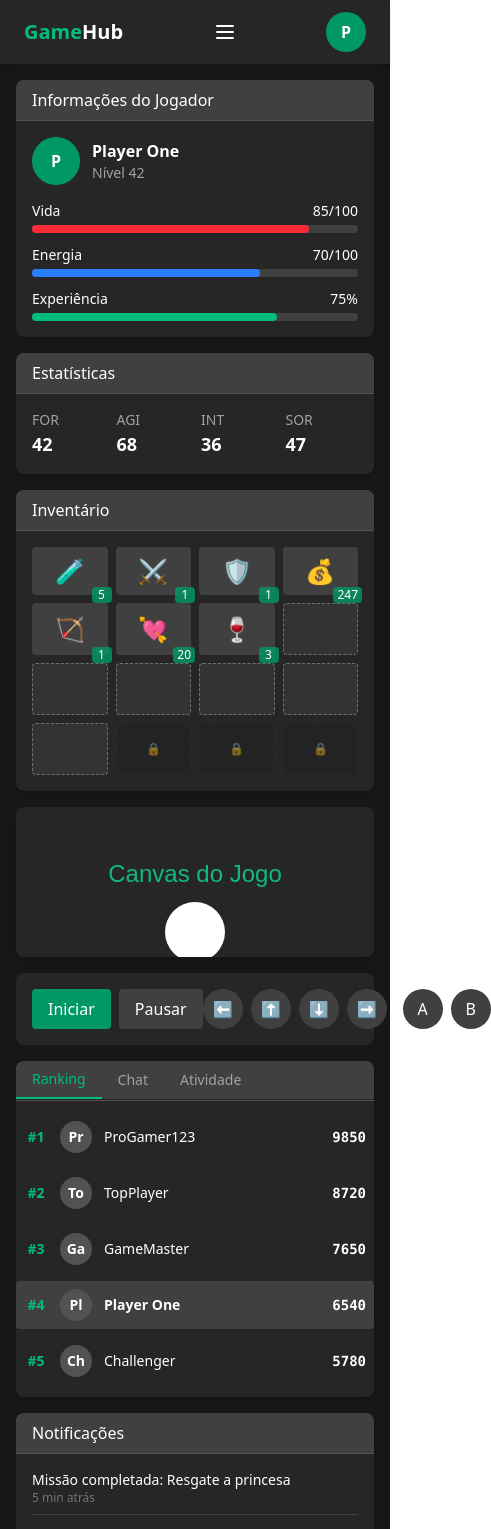
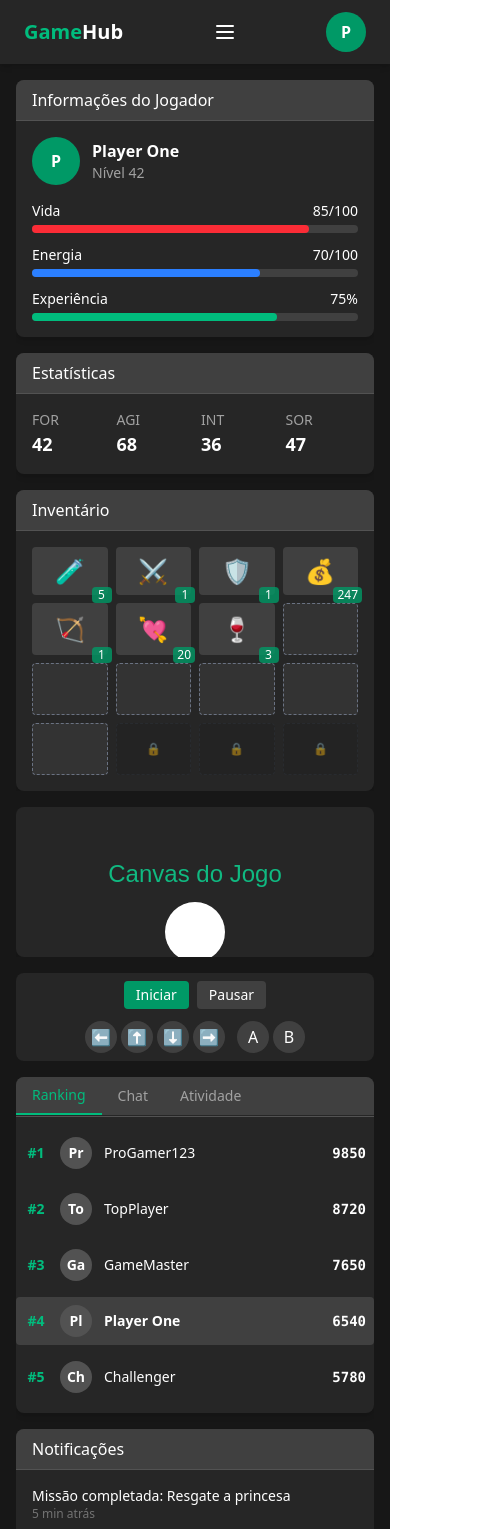
Before and after one commit to arthr/from-zero, a React (Vite) app: page / in a window 390 px wide. Shown: the top 1529 px of the page, 491 px wide, since content can reach past the window. Built offline with nearby package versions, Linux system fonts and the light colour scheme.

Commit message:
ajusta estilos e layout dos componentes de controle e contêiner do jogo

```diff
--- a/src/components/game/Controls.jsx
+++ b/src/components/game/Controls.jsx
@@ -2,37 +2,37 @@ import React from 'react';
 
 function Controls() {
     return (
-        <div className="bg-neutral-800 rounded-lg p-4 flex items-center justify-between">
+        <div className="bg-neutral-800 rounded-lg p-2 md:p-4 flex flex-col md:flex-row items-center gap-3 md:justify-between">
             <div className="flex space-x-2">
-                <button className="bg-emerald-600 text-white px-4 py-2 rounded hover:bg-emerald-700 transition">
+                <button className="bg-emerald-600 text-white px-3 py-1 md:px-4 md:py-2 rounded hover:bg-emerald-700 transition text-sm md:text-base">
                     Iniciar
                 </button>
-                <button className="bg-neutral-700 text-white px-4 py-2 rounded hover:bg-neutral-600 transition">
+                <button className="bg-neutral-700 text-white px-3 py-1 md:px-4 md:py-2 rounded hover:bg-neutral-600 transition text-sm md:text-base">
                     Pausar
                 </button>
             </div>
 
-            <div className="flex space-x-4">
-                <div className="flex space-x-2">
-                    <button className="w-10 h-10 bg-neutral-700 rounded-full flex items-center justify-center text-white hover:bg-neutral-600">
+            <div className="flex space-x-3 md:space-x-4">
+                <div className="flex space-x-1 md:space-x-2">
+                    <button className="w-8 h-8 md:w-10 md:h-10 bg-neutral-700 rounded-full flex items-center justify-center text-white hover:bg-neutral-600">
                         ⬅️
                     </button>
-                    <button className="w-10 h-10 bg-neutral-700 rounded-full flex items-center justify-center text-white hover:bg-neutral-600">
+                    <button className="w-8 h-8 md:w-10 md:h-10 bg-neutral-700 rounded-full flex items-center justify-center text-white hover:bg-neutral-600">
                         ⬆️
                     </button>
-                    <button className="w-10 h-10 bg-neutral-700 rounded-full flex items-center justify-center text-white hover:bg-neutral-600">
+                    <button className="w-8 h-8 md:w-10 md:h-10 bg-neutral-700 rounded-full flex items-center justify-center text-white hover:bg-neutral-600">
                         ⬇️
                     </button>
-                    <button className="w-10 h-10 bg-neutral-700 rounded-full flex items-center justify-center text-white hover:bg-neutral-600">
+                    <button className="w-8 h-8 md:w-10 md:h-10 bg-neutral-700 rounded-full flex items-center justify-center text-white hover:bg-neutral-600">
                         ➡️
                     </button>
                 </div>
 
-                <div className="flex space-x-2">
-                    <button className="w-10 h-10 bg-neutral-700 rounded-full flex items-center justify-center text-white hover:bg-neutral-600">
+                <div className="flex space-x-1 md:space-x-2">
+                    <button className="w-8 h-8 md:w-10 md:h-10 bg-neutral-700 rounded-full flex items-center justify-center text-white hover:bg-neutral-600">
                         A
                     </button>
-                    <button className="w-10 h-10 bg-neutral-700 rounded-full flex items-center justify-center text-white hover:bg-neutral-600">
+                    <button className="w-8 h-8 md:w-10 md:h-10 bg-neutral-700 rounded-full flex items-center justify-center text-white hover:bg-neutral-600">
                         B
                     </button>
                 </div>
--- a/src/components/game/GameContainer.jsx
+++ b/src/components/game/GameContainer.jsx
@@ -4,8 +4,8 @@ import Controls from './Controls';
 
 function GameContainer() {
     return (
-        <div className="flex flex-col h-full">
-            <div className="flex-grow">
+        <div className="flex flex-col h-full max-h-[calc(100vh-6rem)] overflow-hidden">
+            <div className="flex-grow overflow-hidden">
                 <Canvas />
             </div>
             <div className="mt-4">
--- a/src/components/layout/Layout.jsx
+++ b/src/components/layout/Layout.jsx
@@ -10,7 +10,7 @@ function Layout() {
             <Navbar />
             <div className="flex flex-1 flex-col md:flex-row p-4 gap-4">
                 {/* Left Sidebar - collapses on mobile */}
-                <aside className="w-full md:w-1/5 lg:w-1/6">
+                <aside className="w-full md:w-1/5 lg:w-1/6 overflow-y-auto max-h-[calc(100vh-6rem)]">
                     <LeftSidebar />
                 </aside>
 
@@ -20,7 +20,7 @@ function Layout() {
                 </main>
 
                 {/* Right Sidebar - collapses on mobile */}
-                <aside className="w-full md:w-1/5 lg:w-1/6">
+                <aside className="w-full md:w-1/5 lg:w-1/6 overflow-y-auto max-h-[calc(100vh-6rem)]">
                     <RightSidebar />
                 </aside>
             </div>
```
